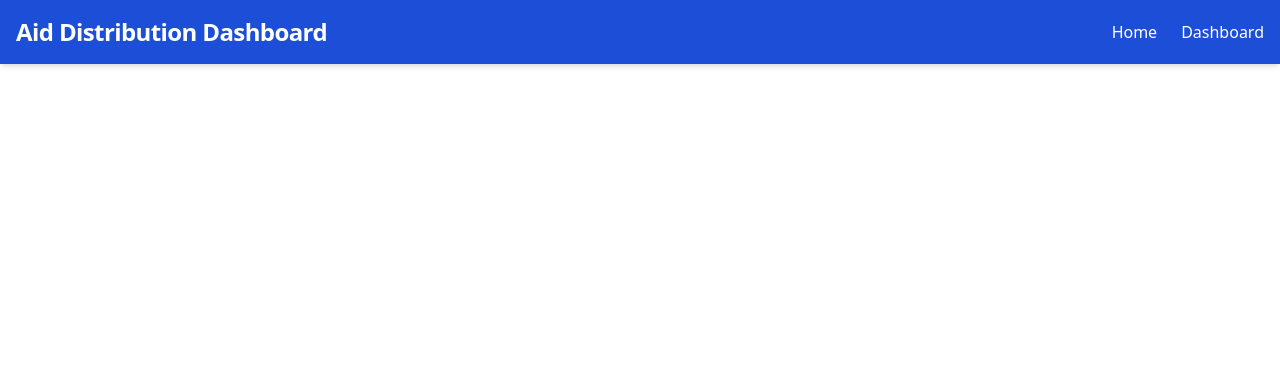
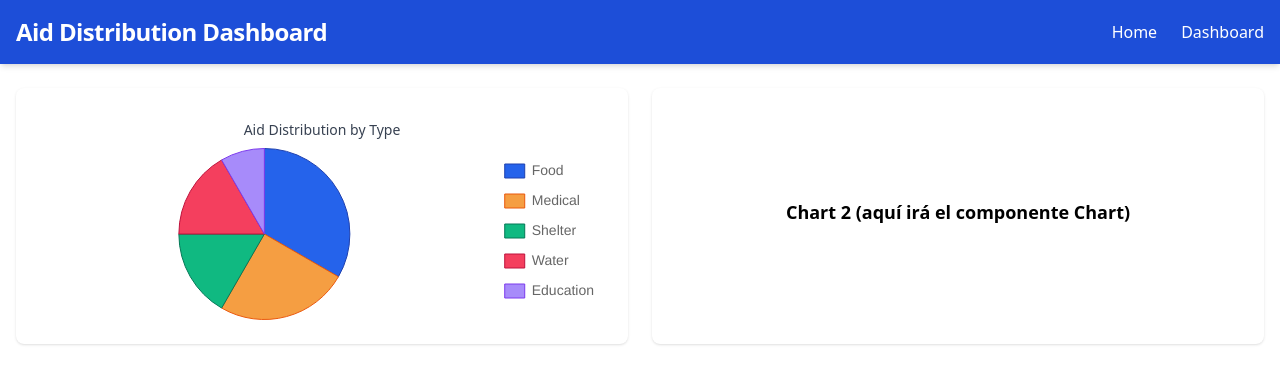
Before and after one commit to Alejotavo/Aidonic-Coding-Task, a React (Vite) app: page /dashboard in a window 1280 px wide. Shown: the top 384 px of the page. Built offline with nearby package versions, Linux system fonts and the light colour scheme.

Commit message:
add pie chart

```diff
--- a/package.json
+++ b/package.json
@@ -10,7 +10,9 @@
     "preview": "vite preview"
   },
   "dependencies": {
+    "chart.js": "^4.5.0",
     "react": "^19.1.0",
+    "react-chartjs-2": "^5.3.0",
     "react-dom": "^19.1.0",
     "react-router-dom": "^7.7.0"
   },
--- a/src/App.tsx
+++ b/src/App.tsx
@@ -7,6 +7,7 @@ import Table from './components/tableComponent';
 import Header from './components/UI/header';
 import { distributions } from './service/mockApi';
 import DistributionDetails from './pages/distributionDetails';
+import Dashboard from './pages/dashboard';
 
 const statusOptions = ['Planned', 'Ongoing', 'Completed'];
 const regionOptions = Array.from(new Set(distributions.map((d: { region: string }) => d.region)));
@@ -32,6 +33,7 @@ function App() {
       <Header />
       <Routes>
         <Route path="/" element={<MainPage />} />
+        <Route path="/dashboard" element={<Dashboard />} />
         <Route path="/distribution/:id" element={<DistributionDetails />} />
       </Routes>
     </BrowserRouter>
--- a/src/components/UI/header.tsx
+++ b/src/components/UI/header.tsx
@@ -1,3 +1,4 @@
+import { Link } from 'react-router-dom';
 
 function Header() {
   return (
@@ -7,10 +8,10 @@ function Header() {
         <nav>
           <ul className="flex space-x-6">
             <li>
-              <a href="#" className="hover:underline">Home</a>
+              <Link to="/" className="hover:underline">Home</Link>
             </li>
             <li>
-              <a href="#" className="hover:underline">Dashboard</a>
+              <Link to="/dashboard" className="hover:underline">Dashboard</Link>
             </li>
           </ul>
         </nav>
--- /dev/null
+++ b/src/components/UI/pieChart.tsx
@@ -0,0 +1,80 @@
+import { Pie } from 'react-chartjs-2';
+import { Chart as ChartJS, ArcElement, Tooltip, Legend } from 'chart.js';
+import { distributions } from '../../service/mockApi';
+
+ChartJS.register(ArcElement, Tooltip, Legend);
+
+interface AidTypeCount {
+  [aidType: string]: number;
+}
+
+function PieChart() {
+  // Contar la cantidad de cada tipo de ayuda (aidType)
+  const aidTypeCounts: AidTypeCount = distributions.reduce((acc: AidTypeCount, curr) => {
+    acc[curr.aidType] = (acc[curr.aidType] || 0) + 1;
+    return acc;
+  }, {});
+
+  const data = {
+    labels: Object.keys(aidTypeCounts),
+    datasets: [
+      {
+        label: 'Distributions by aid type',
+        data: Object.values(aidTypeCounts),
+        backgroundColor: [
+          '#2563eb', // azul
+          '#f59e42', // naranja
+          '#10b981', // verde
+          '#f43f5e', // rojo
+          '#a78bfa', // violeta
+          '#fbbf24', // amarillo
+        ],
+        borderColor: [
+          '#1e40af',
+          '#ea580c',
+          '#047857',
+          '#be123c',
+          '#7c3aed',
+          '#b45309',
+        ],
+        borderWidth: 1,
+      },
+    ],
+  };
+
+  const options = {
+    responsive: true,
+    maintainAspectRatio: false,
+    plugins: {
+      legend: {
+        display: true,
+        position: 'right' as const,
+        align: 'start' as const,
+        labels: {
+          boxWidth: 20,
+          padding: 16,
+          font: {
+            size: 14,
+          },
+        },
+      },
+      tooltip: {
+        enabled: true,
+      },
+    },
+    layout: {
+      padding: 0,
+    },
+  };
+
+  return (
+    <div className="w-full h-80 sm:h-96 flex flex-col items-center justify-center">
+      <span className="my-2 text-sm text-gray-700">Aid Distribution by Type</span>
+      <div className="w-full h-full">
+        <Pie data={data} options={options} />
+      </div>
+    </div>
+  );
+}
+
+export default PieChart;
--- /dev/null
+++ b/src/pages/dashboard.tsx
@@ -0,0 +1,24 @@
+import PieChart from "../components/UI/pieChart";
+
+
+function Dashboard() {
+  return (
+    <div className="container mx-auto px-4 py-6">
+      <div className="flex flex-col gap-6 sm:flex-row">
+        <div className="w-full sm:w-1/2">
+          <div className="bg-white rounded-lg shadow p-6 flex flex-col items-center justify-center h-64">
+            <PieChart />
+          </div>
+        </div>
+        <div className="w-full sm:w-1/2">
+          <div className="bg-white rounded-lg shadow p-6 flex flex-col items-center justify-center h-64">
+            <span className="text-lg font-semibold mb-2">Chart 2 (aquí irá el componente Chart)</span>
+            {/* Aquí irá el componente Chart 2 */}
+          </div>
+        </div>
+      </div>
+    </div>
+  );
+}
+
+export default Dashboard;
```
Also changed, not shown: 1 other file (tests, documents, lock files or other folders).
